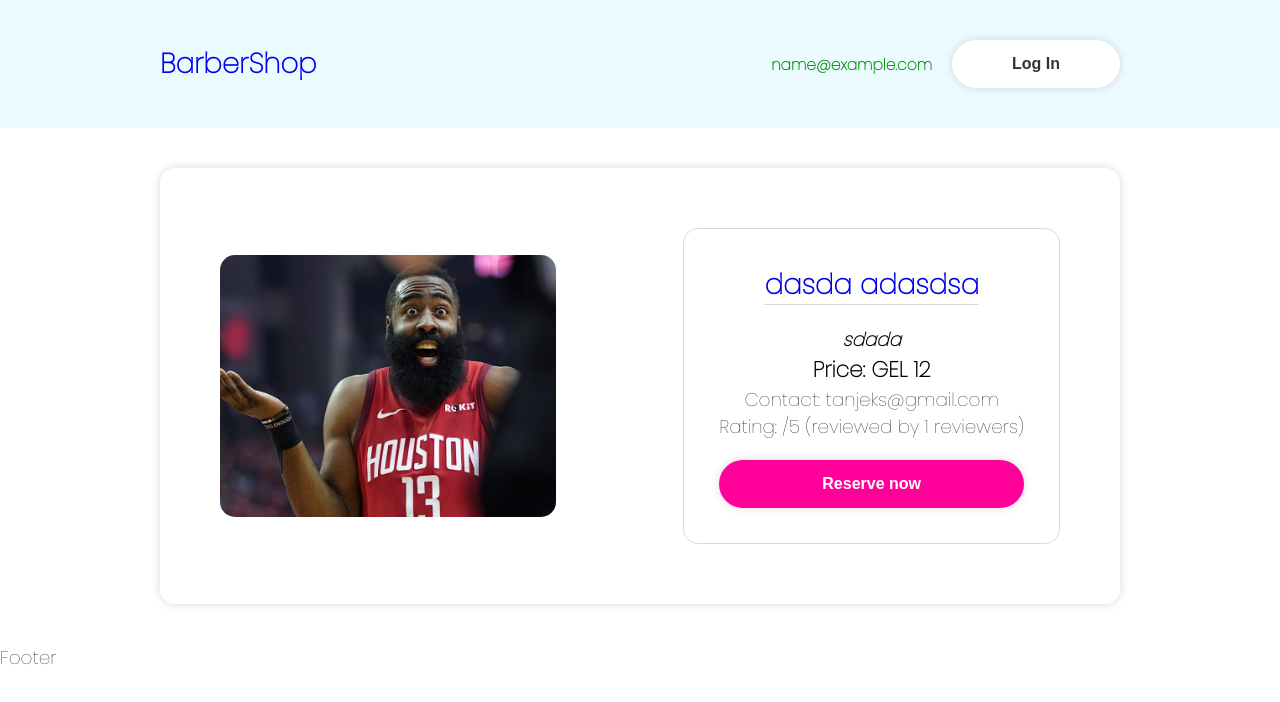
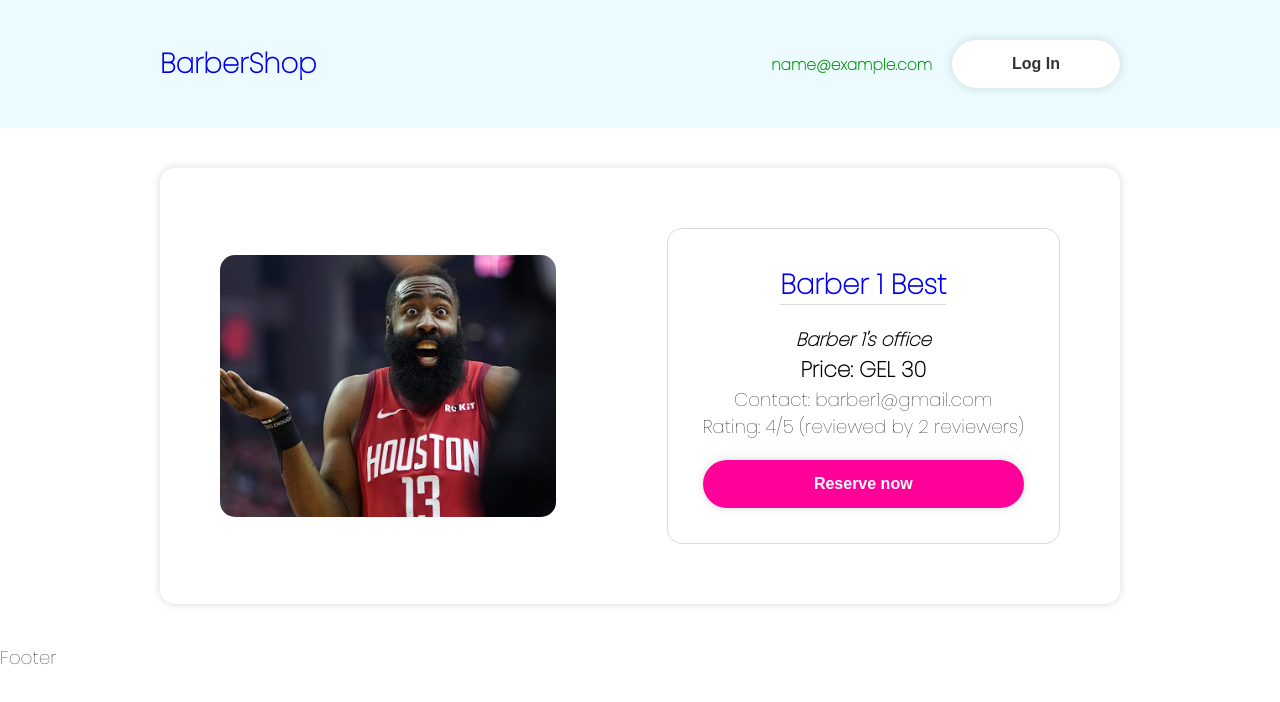
Before and after one commit to temoabb/barber-shop, a React (Create React App) app: page /barbers/1 in a window 1280 px wide. Shown: the top 702 px of the page. Built offline with nearby package versions, Linux system fonts and the light colour scheme; data requests are answered from the project's data file; sample sign-in values are in the browser's storage.

Commit message:
Fix bugs in booking and review

```diff
--- a/db.json
+++ b/db.json
@@ -1,62 +1,83 @@
 {
   "barbers": [
     {
-      "reviewssum": 5,
-      "reviewamount": 1,
-      "email": "tanjeks@gmail.com",
+      "reviewssum": 8,
+      "reviewamount": 2,
+      "reviewedby": [
+        "client1@gmail.com",
+        "client2@gmail.com"
+      ],
+      "email": "barber1@gmail.com",
       "password": "123",
-      "firstname": "dasda",
-      "lastname": "adasdsa",
-      "address": "sdada",
-      "price": "12",
-      "id": 1,
-      "reviewedby": [
-        "tanjeks@gmail.com"
-      ]
+      "firstname": "Barber 1",
+      "lastname": "Best",
+      "address": "Barber 1's office",
+      "price": "30",
+      "id": 1
     },
     {
       "reviewssum": 5,
-      "reviewamount": 1,
+      "reviewamount": 2,
       "reviewedby": [
-        "abesadzetemo1997@gmail.com"
+        "client1@gmail.com",
+        "client2@gmail.com"
       ],
-      "email": "abesadzetemo1997@gmail.com",
+      "email": "barber2@gmail.com",
       "password": "123",
-      "firstname": "Temo",
-      "lastname": "Abesadze",
-      "address": "Javakheti St. Tbilisi",
+      "firstname": "Barber 2",
+      "lastname": "Bestbarber",
+      "address": "Barber 2's office",
       "price": "50",
       "id": 2
     }
   ],
   "clients": [
     {
-      "email": "abesadzetemo1997@gmail.com",
+      "email": "client1@gmail.com",
       "password": "123",
       "id": 1
+    },
+    {
+      "email": "client2@gmail.com",
+      "password": "123",
+      "id": 2
     }
   ],
   "bookings": [
     {
-      "clientEmail": "abesadzetemo1997@gmail.com",
-      "barberEmail": "abesadzetemo1997@gmail.com",
-      "bookingDate": "2022-06-04",
-      "bookingTime": "17:37",
+      "clientEmail": "client1@gmail.com",
+      "barberEmail": "barber1@gmail.com",
+      "bookingDate": "2022-06-23",
+      "bookingTime": "15:48",
       "id": 1
     },
     {
-      "clientEmail": "abesadzetemo1997@gmail.com",
-      "barberEmail": "abesadzetemo1997@gmail.com",
-      "bookingDate": "2022-06-04",
-      "bookingTime": "21:19",
+      "clientEmail": "client1@gmail.com",
+      "barberEmail": "barber2@gmail.com",
+      "bookingDate": "2022-06-14",
+      "bookingTime": "15:49",
       "id": 2
     },
     {
-      "clientEmail": "abesadzetemo1997@gmail.com",
-      "barberEmail": "tanjeks@gmail.com",
-      "bookingDate": "2022-06-30",
-      "bookingTime": "02:43",
+      "clientEmail": "client2@gmail.com",
+      "barberEmail": "barber1@gmail.com",
+      "bookingDate": "2022-06-08",
+      "bookingTime": "18:49",
       "id": 3
+    },
+    {
+      "clientEmail": "client2@gmail.com",
+      "barberEmail": "barber1@gmail.com",
+      "bookingDate": "2022-06-15",
+      "bookingTime": "15:52",
+      "id": 4
+    },
+    {
+      "clientEmail": "client2@gmail.com",
+      "barberEmail": "barber2@gmail.com",
+      "bookingDate": "2022-06-15",
+      "bookingTime": "15:54",
+      "id": 5
     }
   ]
 }
--- a/src/components/BarberCard.js
+++ b/src/components/BarberCard.js
@@ -16,13 +16,17 @@
     hours,
     email,
     price,
-    review,
+    reviewssum,
     reviewamount,
     onClick,
     animate,
   } = props;
 
   const location = useLocation();
+
+  const rating =
+    reviewamount === 0 ? 0 : Number((reviewssum / reviewamount).toFixed(1));
+  console.log({ rating });
 
   return (
     <StyledBarberCard
@@ -54,7 +58,7 @@
         {email && <p>Contact: {email}</p>}
 
         <p>
-          Rating: {review}/5 (reviewed by {reviewamount} reviewers)
+          Rating: {rating}/5 (reviewed by {reviewamount} reviewers)
         </p>
 
         <StyledButton onClick={onClick} bg="#ff0099" color="#fff">
@@ -66,3 +70,13 @@
 };
 
 export default BarberCard;
+
+//  {/* <div className="App">
+//         <i style={{ color: "yellow" }} className="fa-solid fa-star"></i>
+//         <i
+//           style={{ color: "yellow" }}
+//           className="fa-solid fa-star-half-stroke"
+//         ></i>
+//         <i style={{ color: "#EDF5FC" }} className="fa-solid fa-star"></i>
+//         barber-shop
+//       </div> */}
--- a/src/components/styles/BarberCard.styled.js
+++ b/src/components/styles/BarberCard.styled.js
@@ -9,6 +9,8 @@
   box-shadow: 0 0 10px rgba(0, 0, 0, 0.15);
   margin: 40px 0;
   padding: 60px;
+
+  flex-direction: ${({ direction }) => (direction ? direction : "row")};
 
   animation: ${({ animate }) =>
     animate ? "slide-down 300ms ease-out forwards" : ""};
--- a/src/hooks/useHttp.js
+++ b/src/hooks/useHttp.js
@@ -32,6 +32,7 @@
 
   const submitHandler = () => {
     const allValues = getValues();
+    console.log({ allValues });
 
     if (allValues.password !== allValues.confirmpassword) {
       setError("confirmpassword", { message: "Passwords DON'T match" });
--- a/src/pages/BarbersList.page.js
+++ b/src/pages/BarbersList.page.js
@@ -1,15 +1,11 @@
 import React, { useState, useEffect } from "react";
 import axios from "axios";
-
-// import useContextValues from "../hooks/useContextValues";
 
 import { useNavigate } from "react-router-dom";
 
 import BarberCard from "../components/BarberCard";
 
 const API_URL = "http://localhost:5000/barbers";
-
-// https://codepen.io/gaearon/pen/yzMaBd <-- portal
 
 const BarbersList = () => {
   console.log("BarbersList");
@@ -38,7 +34,7 @@
       id={barber.id}
       firstname={barber.firstname}
       lastname={barber.lastname}
-      review={barber.review}
+      reviewssum={barber.reviewssum}
       price={barber.price}
       reviewamount={barber.reviewamount}
       onClick={() => navigate(`/barbers/${barber.id}`)}
--- a/src/pages/MyBookings.page.js
+++ b/src/pages/MyBookings.page.js
@@ -40,7 +40,7 @@
 
   useEffect(() => {
     const fetchMyBookings = async () => {
-      const response = await axios.get(`${BOOKINGS_URL}?email=${email}`);
+      const response = await axios.get(`${BOOKINGS_URL}?clientEmail=${email}`);
       setMyBookings(response.data);
     };
 
@@ -61,7 +61,9 @@
     const barber = await axios.get(`${BARBERS_URL}?email=${barberEmail}`);
     const barberData = barber.data[0];
 
-    if (barberData.reviewedby.includes(barberEmail)) {
+    console.log(barberData);
+
+    if (barberData.reviewedby.includes(email)) {
       setSuccessfullyReviewed(false);
       setBarberEmail("");
       return;
@@ -77,10 +79,7 @@
     updatedBarberData.reviewssum = +previousReviewsSum + Number(review);
     updatedBarberData.reviewamount = +previousReviewAmount + 1;
 
-    updatedBarberData.reviewedby = [
-      ...updatedBarberData.reviewedby,
-      barberEmail,
-    ];
+    updatedBarberData.reviewedby = [...updatedBarberData.reviewedby, email];
 
     await axios.put(BARBERS_URL + `/${barberData.id}`, updatedBarberData);
     setSuccessfullyReviewed(true);
```
Also changed, not shown: src/App.js (+0 -10 lines).
